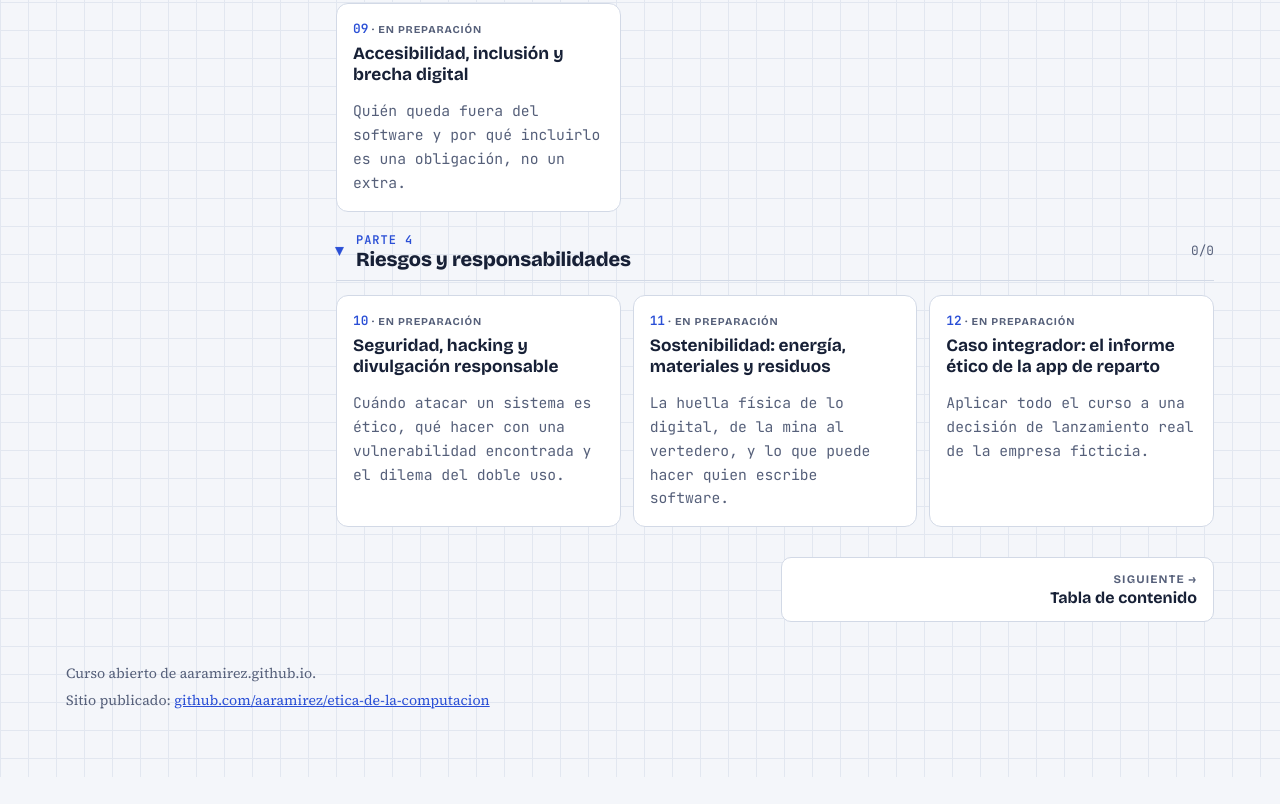
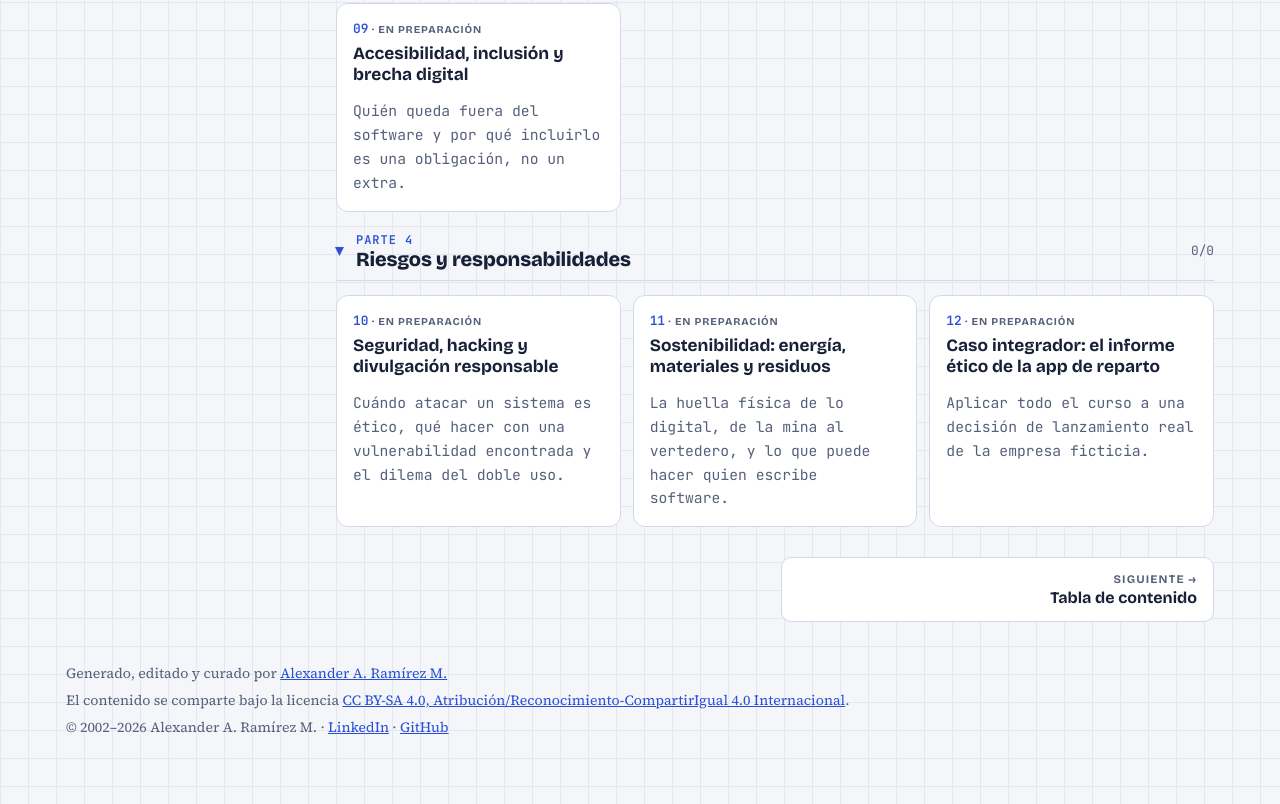
Before and after one commit to aaramirez/etica-de-la-computacion, a plain HTML site: page index.html in a window 1280 px wide. Shown: the part 2154-2958 px from the top of the page. Before the commit the page ends 2931 px from the top, so only its background shows below. Drawn offline with nearby package versions, Linux system fonts and the light colour scheme.

Commit message:
Pie común: autoría, licencia CC BY-SA 4.0 y año que se actualiza solo

```diff
--- a/index.html
+++ b/index.html
@@ -87,7 +87,7 @@ height="0" width="0" style="display:none;visibility:hidden"></iframe></noscript>
 <nav class="pager" id="pager" aria-label="Capítulo anterior y siguiente"></nav>
 </main>
 </div>
-<footer><span>Curso abierto de aaramirez.github.io.</span><span>Sitio publicado: <a href="https://github.com/aaramirez/etica-de-la-computacion" target="_blank" rel="noopener">github.com/aaramirez/etica-de-la-computacion</a></span></footer>
+<footer><span>Generado, editado y curado por <a href="https://www.linkedin.com/in/alexander-ramirez-morales/" target="_blank" rel="noopener">Alexander A. Ramírez M.</a></span><span>El contenido se comparte bajo la licencia <a href="https://creativecommons.org/licenses/by-sa/4.0/deed.es" target="_blank" rel="noopener">CC BY-SA 4.0, Atribución/Reconocimiento-CompartirIgual 4.0 Internacional</a>.</span><span>© 2002–<span data-anio>2026</span> Alexander A. Ramírez M. · <a href="https://www.linkedin.com/in/alexander-ramirez-morales/" target="_blank" rel="noopener">LinkedIn</a> · <a href="https://github.com/aaramirez" target="_blank" rel="noopener">GitHub</a></span><script>document.querySelectorAll('[data-anio]').forEach(function (e) { e.textContent = new Date().getFullYear(); });</script></footer>
 </div>
 <script src="assets/lab.js"></script>
 </body>
```
Also changed, not shown: temario.html (+1 -1 lines).
